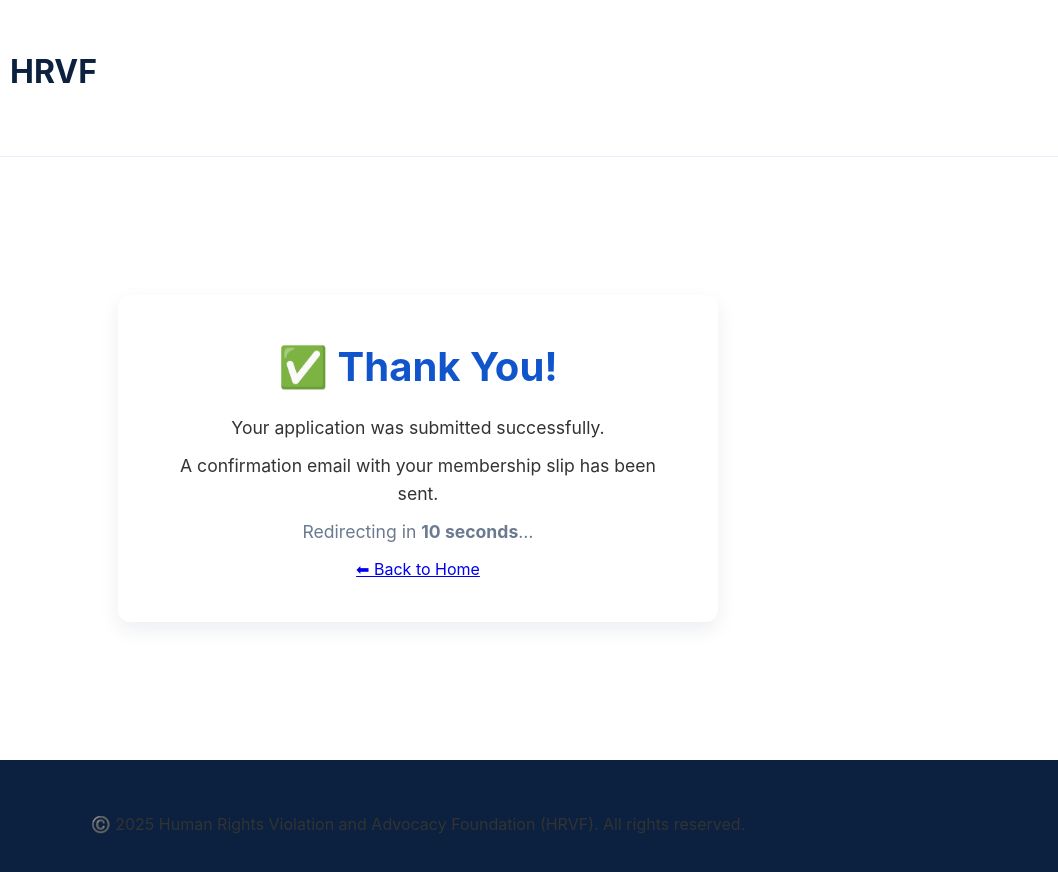
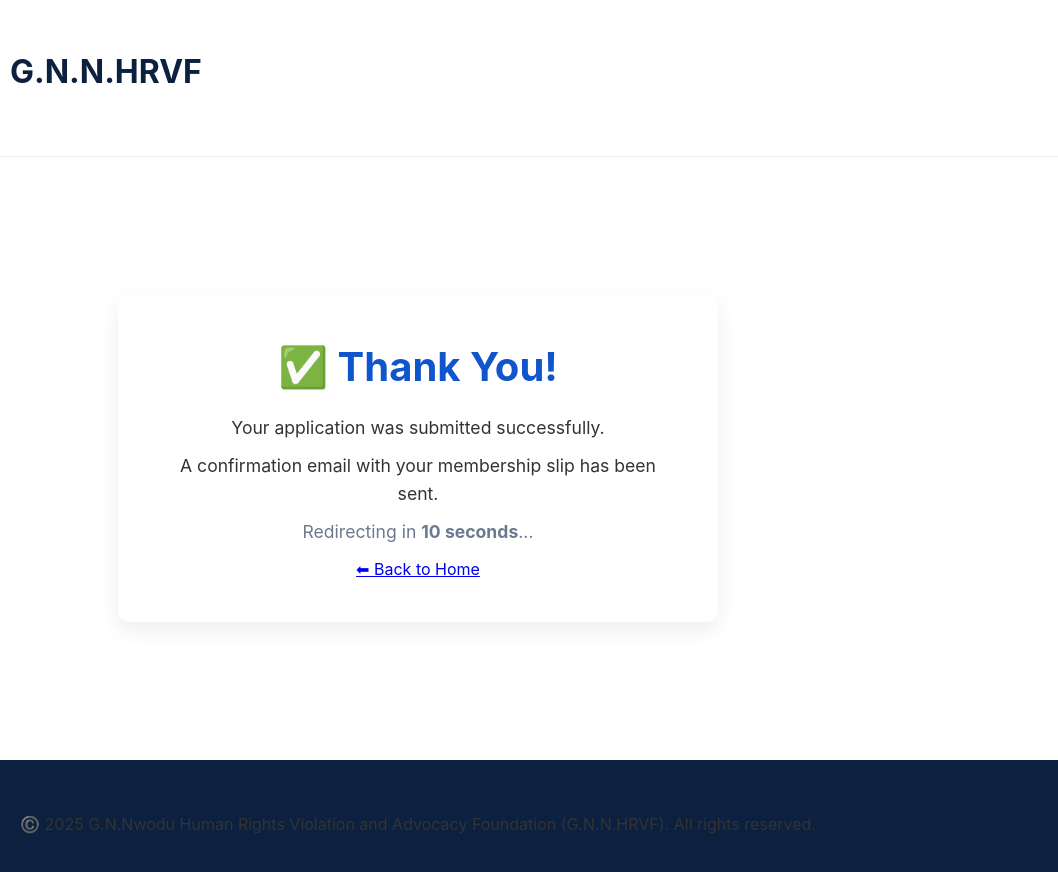
Before and after one commit to jjameswillaims038-jpg/Human-rights-, a website: page thank-you.html in a window 1280 px wide. Shown: the full height of the page, 222-1280 px from the left. Drawn offline with Linux system fonts and the light colour scheme.

Commit message:
Update thank-you.html

```diff
--- a/thank-you.html
+++ b/thank-you.html
@@ -3,7 +3,7 @@
 <head>
   <meta charset="UTF-8">
   <meta name="viewport" content="width=device-width, initial-scale=1.0">
-  <title>Thank You – HRVF</title>
+  <title>Thank You – G.N.N.HRVF</title>
   <link rel="stylesheet" href="style.css">
   <link rel="icon" type="image/png" href="images/logo.png">
   <!-- Font Awesome -->
@@ -41,8 +41,8 @@
   <header class="site-header">
     <div class="wrap">
       <div class="brand">
-        <img src="images/logo.png" alt="HRVF logo" class="logo" />
-        <h1>HRVF</h1>
+        <img src="images/logo.png" alt="G.N.N.HRVF logo" class="logo" />
+        <h1>G.N.N.HRVF</h1>
       </div>
     </div>
   </header>
@@ -63,7 +63,7 @@
   <!-- Footer -->
   <footer class="site-footer">
     <div class="wrap">
-      <p>©️ 2025 Human Rights Violation and Advocacy Foundation (HRVF). All rights reserved.</p>
+      <p>©️ 2025 G.N.Nwodu Human Rights Violation and Advocacy Foundation (G.N.N.HRVF). All rights reserved.</p>
     </div>
   </footer>
 
```
